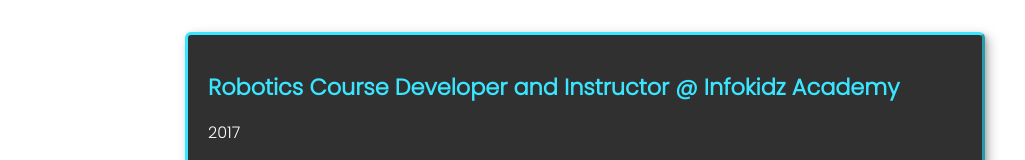
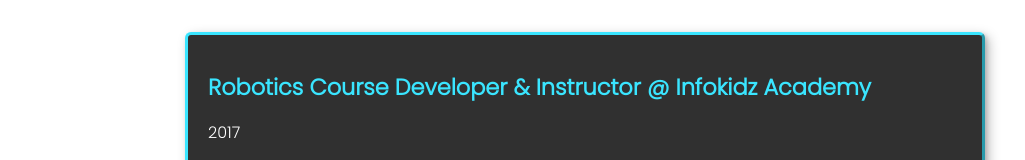
Before and after one commit to marmikpatel19/marmikpatel19.github.io, a React (Create React App) app: page / in a window 1280 px wide. Shown: the part 2314-2474 px from the top of the page, without its empty margins (55-1080 px from the left). Built offline with nearby package versions, Linux system fonts and the light colour scheme.

Commit message:
update experience title

```diff
--- a/src/components/experiences.jsx
+++ b/src/components/experiences.jsx
@@ -8,7 +8,7 @@
       <h1 className="section-title">Experiences & Education</h1>
 
       <Experience
-        title="Robotics Course Developer and Instructor @ Infokidz Academy"
+        title="Robotics Course Developer & Instructor @ Infokidz Academy"
         time="2017"
         bullet1="Architected a robotics course using a visual programming language and robots, structuring 23 activities."
         bullet2="Taught six students by practicing strong communication and analytical skills, receiving outstanding student-parent satisfaction."
```
